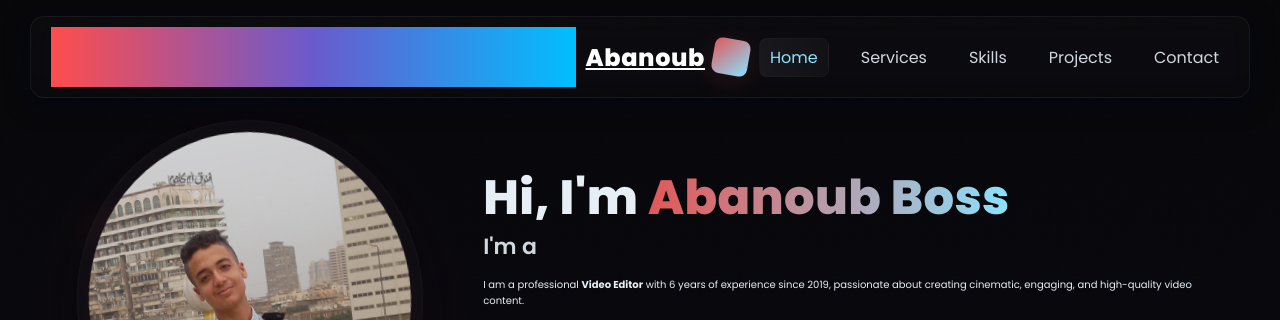
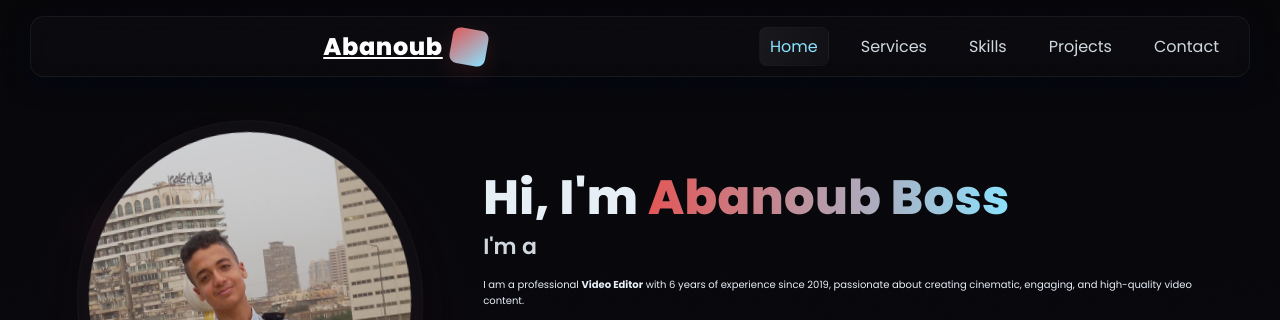
Before and after one commit to abanoubboss/Abanoub-Eilya-Potfolio, a plain HTML site: page index.html in a window 1280 px wide. Shown: the top 320 px of the page. Drawn offline with Linux system fonts and the light colour scheme.

Commit message:
style.css

```diff
--- a/style.css
+++ b/style.css
@@ -642,8 +642,3 @@ body.dark-mode section {
   transition: transform 0.1s ease;
   z-index: 2000;
 }
-.header-banner {
-  width: 100%;
-  height: 60px;
-  background: linear-gradient(90deg, #ff4d4d, #6a5acd, #00bfff);
-}
```
